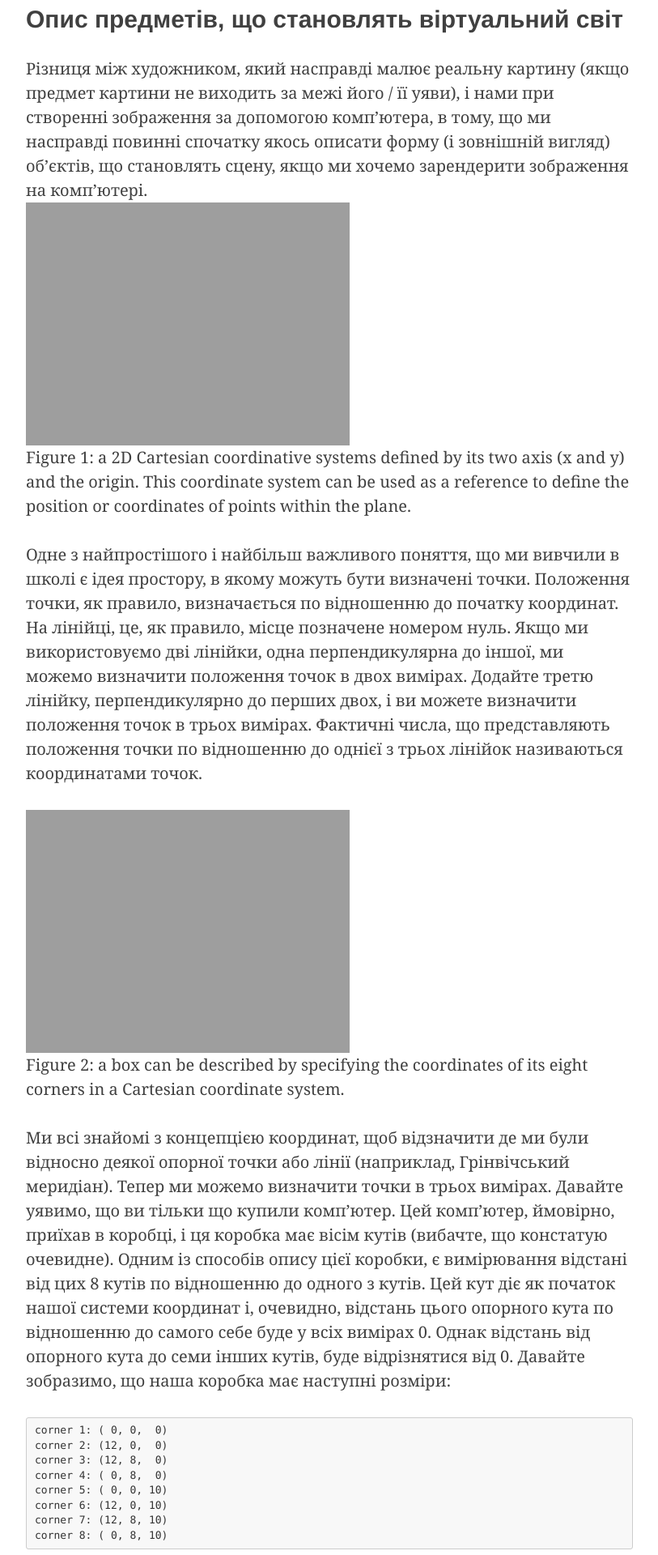
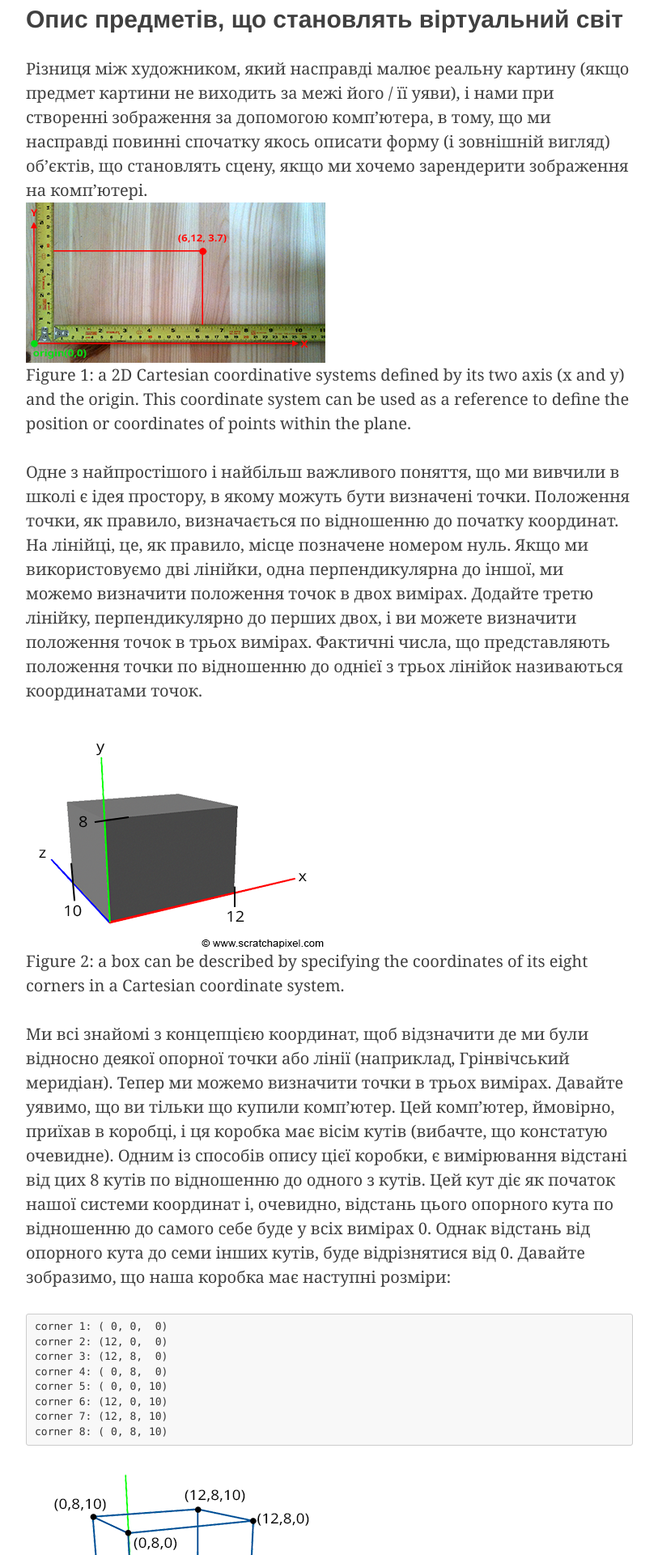
Before and after one commit to rmalkevy/re9ulus.github.io, a Jekyll site: the page built from _posts/2017-02-18-Introdution_to_CG.markdown, in a window 1280 px wide. Shown: the part 3708-5628 px from the top of the page at 81% size, without its empty margins (233-1046 px from the left). Built offline with Jekyll 4.4.1, drawn with Linux system fonts in a browser that asks for light colours; nearby versions of some CDN libraries.

Commit message:
Update 2017-02-18-Introdution_to_CG.markdown

```diff
--- a/_posts/2017-02-18-Introdution_to_CG.markdown
+++ b/_posts/2017-02-18-Introdution_to_CG.markdown
@@ -26,12 +26,12 @@
 ## Опис предметів, що становлять віртуальний світ
 
 Різниця між художником, який насправді малює реальну картину (якщо предмет картини не виходить за межі його / її уяви), і нами при створенні зображення за допомогою комп'ютера, в тому, що ми насправді повинні спочатку якось описати форму (і зовнішній вигляд) об'єктів, що становлять сцену, якщо ми хочемо зарендерити зображення на комп'ютері.
-![Image](https://rmalkevy.github.io/img/1 coordinate-system.png)
+![Image](https://rmalkevy.github.io/img/1_coordinate-system.png)
 Figure 1: a 2D Cartesian coordinative systems defined by its two axis (x and y) and the origin. This coordinate system can be used as a reference to define the position or coordinates of points within the plane.
 
 Одне з найпростішого і найбільш важливого поняття, що ми вивчили в школі є ідея простору, в якому можуть бути визначені точки. Положення точки, як правило, визначається по відношенню до початку координат. На лінійці, це, як правило, місце позначене номером нуль. Якщо ми використовуємо дві лінійки, одна перпендикулярна до іншої, ми можемо визначити положення точок в двох вимірах. Додайте третю лінійку, перпендикулярно до перших двох, і ви можете визначити положення точок в трьох вимірах. Фактичні числа, що представляють положення точки по відношенню до однієї з трьох лінійок називаються координатами точок.
 
-![Image](https://rmalkevy.github.io/img/2 box1.png)
+![Image](https://rmalkevy.github.io/img/2_box1.png)
 Figure 2: a box can be described by specifying the coordinates of its eight corners in a Cartesian coordinate system.
 
 Ми всі знайомі з концепцією координат, щоб відзначити де ми були відносно деякої опорної точки або лінії (наприклад, Грінвічський меридіан). Тепер ми можемо визначити точки в трьох вимірах. Давайте уявимо, що ви тільки що купили комп'ютер. Цей комп'ютер, ймовірно, приїхав в коробці, і ця коробка має вісім кутів (вибачте, що констатую очевидне). Одним із способів опису цієї коробки, є вимірювання відстані від цих 8 кутів по відношенню до одного з кутів. Цей кут діє як початок нашої системи координат і, очевидно, відстань цього опорного кута по відношенню до самого себе буде у всіх вимірах 0. Однак відстань від опорного кута до семи інших кутів, буде відрізнятися від 0. Давайте зобразимо, що наша коробка має наступні розміри:
```
